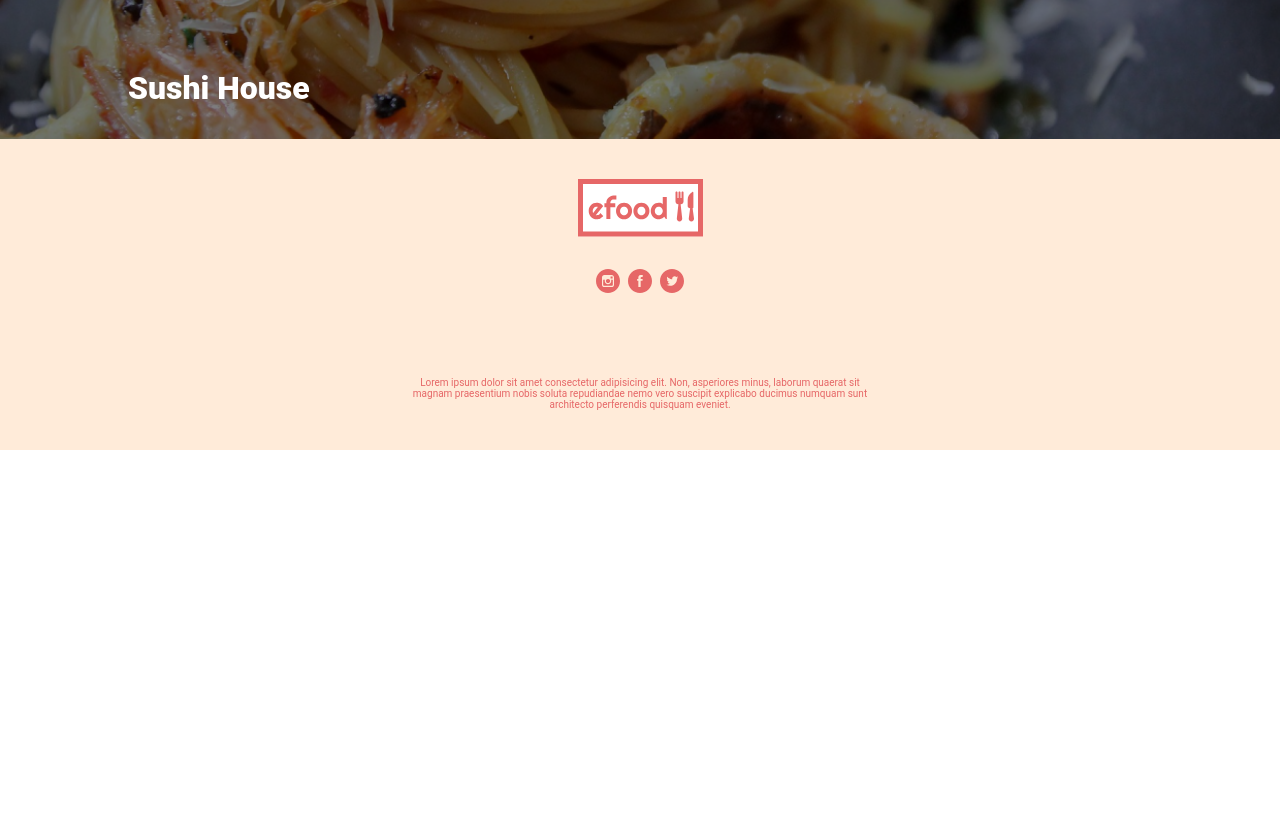
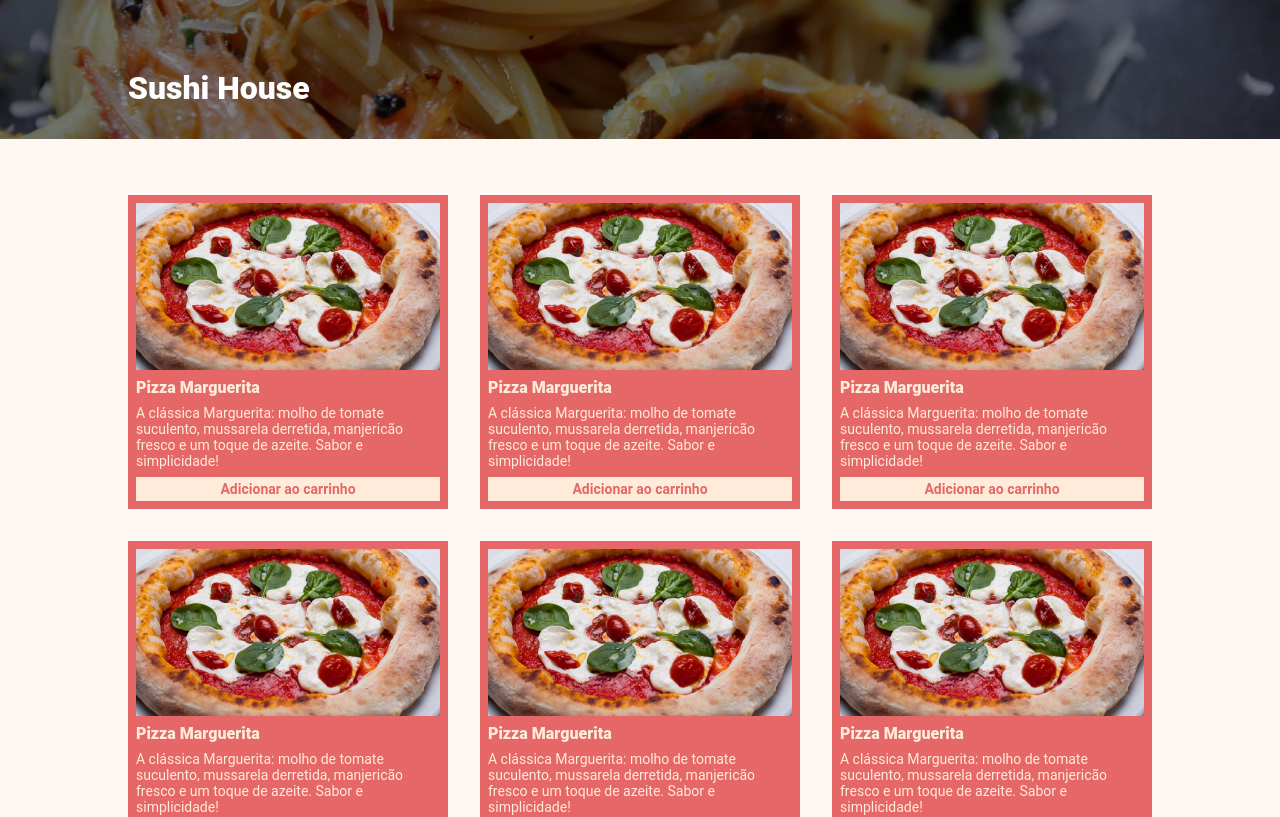
Before and after one commit to sergioj1123/EbacFinalProject, a React (Vite) app: page /restaurant in a window 1280 px wide. Shown: the part 340-1157 px from the top of the page. Before the commit the page ends 800 px from the top, so only its background shows below. Built offline with nearby package versions, Linux system fonts and the light colour scheme.

Commit message:
feat: add foodModel and Food List to new page

```diff
--- /dev/null
+++ b/src/components/Food/index.tsx
@@ -0,0 +1,19 @@
+import { Button, Container, Description, Image, Title } from './styles';
+
+type Props = {
+  title: string;
+  description: string;
+  image: string;
+  onClick?: () => void;
+};
+
+const Food = ({ title, description, image, onClick }: Props) => (
+  <Container>
+    <Image src={image} alt="Imagem do prato" />
+    <Title>{title}</Title>
+    <Description>{description}</Description>
+    <Button onClick={onClick}>Adicionar ao carrinho</Button>
+  </Container>
+);
+
+export default Food;
--- /dev/null
+++ b/src/components/Food/styles.ts
@@ -0,0 +1,37 @@
+import styled from 'styled-components';
+import colors from '../../styles/variables';
+
+export const Container = styled.li`
+  display: flex;
+  flex-direction: column;
+  gap: 8px;
+  padding: 8px;
+  background-color: ${colors.salmon};
+`;
+
+export const Image = styled.img`
+  max-width: 300px;
+  max-width: 100%;
+`;
+
+export const Title = styled.h2`
+  font-size: 16px;
+  font-weight: 900;
+  color: ${colors.lightSalmon};
+`;
+
+export const Description = styled.p`
+  font-size: 14px;
+  font-weight: 400;
+  color: ${colors.lightSalmon};
+`;
+
+export const Button = styled.button`
+  padding: 4px;
+  background-color: ${colors.lightSalmon};
+  color: ${colors.salmon};
+  font-size: 14px;
+  font-weight: 700;
+  border: none;
+  cursor: pointer;
+`;
--- /dev/null
+++ b/src/components/FoodList/index.tsx
@@ -0,0 +1,22 @@
+import { Food as FoodModel } from '../../models/Food';
+import Food from '../Food';
+import { List } from './styles';
+
+type Props = {
+  foods: FoodModel[];
+};
+
+const FoodList = ({ foods }: Props) => (
+  <List>
+    {foods.map((food) => (
+      <Food
+        title={food.title}
+        description={food.description}
+        image={food.image}
+        key={food.id}
+      />
+    ))}
+  </List>
+);
+
+export default FoodList;
--- /dev/null
+++ b/src/components/FoodList/styles.ts
@@ -0,0 +1,9 @@
+import styled from 'styled-components';
+
+export const List = styled.ul`
+  display: grid;
+  grid-template-columns: repeat(3, 1fr);
+  gap: 32px;
+  padding-top: 56px;
+  padding-bottom: 120px;
+`;
--- /dev/null
+++ b/src/models/Food.ts
@@ -0,0 +1,12 @@
+export class Food {
+  title: string;
+  description: string;
+  image: string;
+  id: number;
+  constructor(title: string, description: string, image: string, id: number) {
+    this.title = title;
+    this.description = description;
+    this.image = image;
+    this.id = id;
+  }
+}
--- a/src/pages/InsideRestaurant/InsideRestaurant.tsx
+++ b/src/pages/InsideRestaurant/InsideRestaurant.tsx
@@ -2,6 +2,54 @@ import Banner from '../../components/Banner';
 import HeaderInsidePage from '../../components/HeaderInsidePage';
 import backgroundURL from '../../assets/images/banner.png';
 import { restaurants } from '../Home/Home';
+import foodURL from '../../assets/images/food.png';
+import FoodList from '../../components/FoodList';
+import { Food } from '../../models/Food';
+
+export const foodList: Food[] = [
+  {
+    title: 'Pizza Marguerita',
+    description:
+      'A clássica Marguerita: molho de tomate suculento, mussarela derretida, manjericão fresco e um toque de azeite. Sabor e simplicidade!',
+    image: foodURL,
+    id: 1,
+  },
+  {
+    title: 'Pizza Marguerita',
+    description:
+      'A clássica Marguerita: molho de tomate suculento, mussarela derretida, manjericão fresco e um toque de azeite. Sabor e simplicidade!',
+    image: foodURL,
+    id: 2,
+  },
+  {
+    title: 'Pizza Marguerita',
+    description:
+      'A clássica Marguerita: molho de tomate suculento, mussarela derretida, manjericão fresco e um toque de azeite. Sabor e simplicidade!',
+    image: foodURL,
+    id: 3,
+  },
+  {
+    title: 'Pizza Marguerita',
+    description:
+      'A clássica Marguerita: molho de tomate suculento, mussarela derretida, manjericão fresco e um toque de azeite. Sabor e simplicidade!',
+    image: foodURL,
+    id: 4,
+  },
+  {
+    title: 'Pizza Marguerita',
+    description:
+      'A clássica Marguerita: molho de tomate suculento, mussarela derretida, manjericão fresco e um toque de azeite. Sabor e simplicidade!',
+    image: foodURL,
+    id: 5,
+  },
+  {
+    title: 'Pizza Marguerita',
+    description:
+      'A clássica Marguerita: molho de tomate suculento, mussarela derretida, manjericão fresco e um toque de azeite. Sabor e simplicidade!',
+    image: foodURL,
+    id: 6,
+  },
+];
 
 const InsideRestaurant = () => (
   <div className="mainBackGround">
@@ -11,7 +59,9 @@ const InsideRestaurant = () => (
       type={restaurants[0].type}
       background={backgroundURL}
     />
-    <div className="container"></div>
+    <div className="container">
+      <FoodList foods={foodList} />
+    </div>
   </div>
 );
 
```
Also changed, not shown: src/assets/images/food.png (added).
